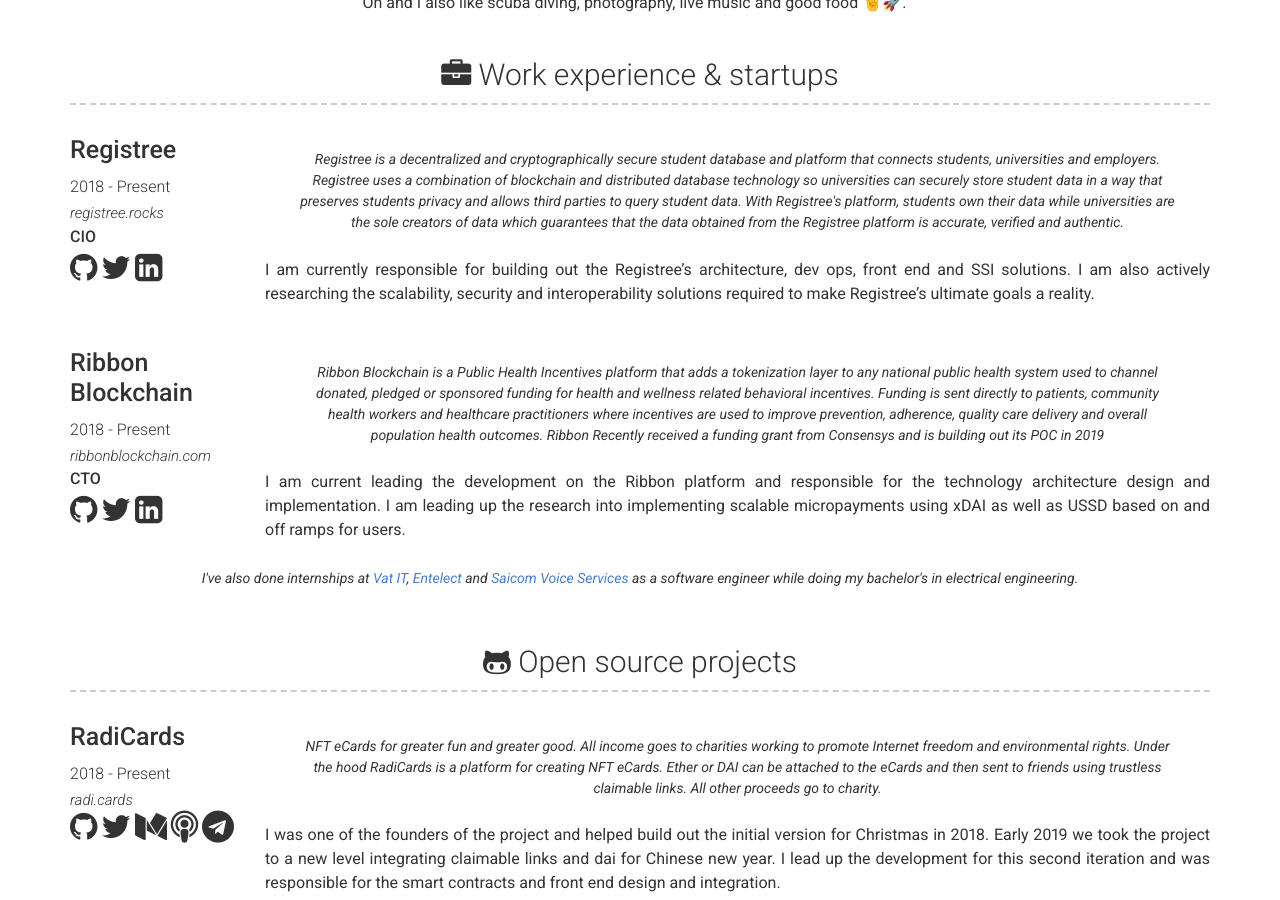
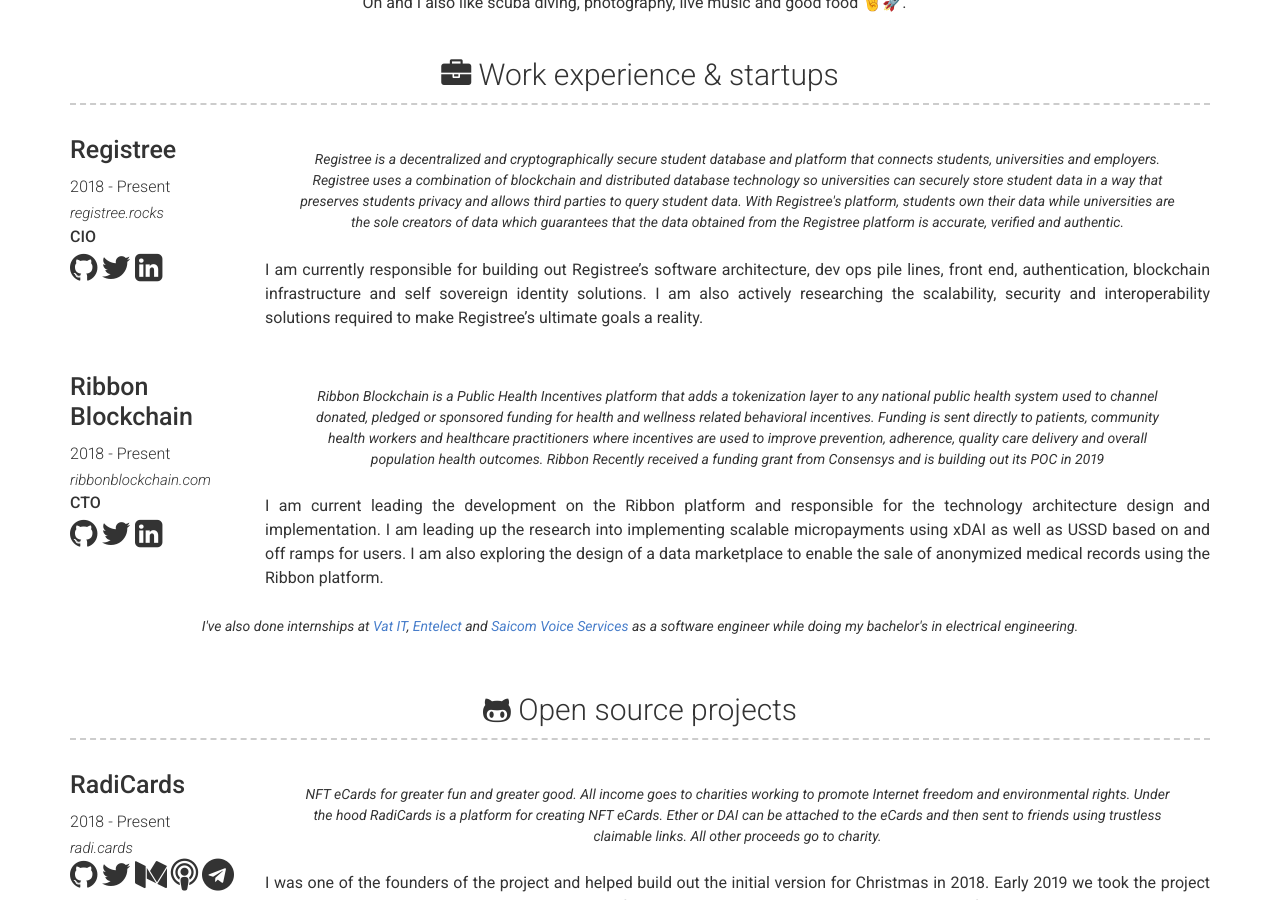
Before and after one commit to chrismaree/PersonalWebsite, a Jekyll site: the page built from index.md, in a window 1280 px wide and 900 px high, scrolled down 574 px. Built offline with Jekyll 4.4.1, drawn with Linux system fonts in a browser that asks for light colours.

Commit message:
Smale experince change

```diff
--- a/_data/experience.yml
+++ b/_data/experience.yml
@@ -1,4 +1,11 @@
 # Experience template
+# - company: Ethereum Foundation
+#   dates: 2019 - Present
+#   job_title:  Devcon Scholar
+#   quote: >
+#    Selected as a Devcon V Scholar amongst 50 other candidates from around the world to participate in the Ethereum Foundation’s blockchain and cryptocurrency programming.
+#   description:
+#    Through the leadership program, I accomplished the following 1) Earned a full scholarship to attend the program in Tokyo, Japan, 2) Developed blockchain 101, theory, and system design skills and completed program’s curriculum, 3) Networked with Ethereum ecosystem leaders and learned how various firms apply blockchain technology to their services and products, 4) Earned a blockchain program certification`
 - company: Registree
   link: registree.rocks
   job_title: CIO
@@ -8,7 +15,7 @@
   quote: >
    Registree is a decentralized and cryptographically secure student database and platform that connects students, universities and employers. Registree uses a combination of blockchain and distributed database technology so universities can securely store student data in a way that preserves students privacy and allows third parties to query student data. With Registree's platform, students own their data while universities are the sole creators of data which guarantees that the data obtained from the Registree platform is accurate, verified and authentic.
   description: | # this will include new lines to allow paragraphs
-   I am currently responsible for building out the Registree's architecture, dev ops, front end and SSI solutions. I am also actively researching the scalability, security and interoperability solutions required to make Registree's ultimate goals a reality.
+   I am currently responsible for building out Registree's software architecture, dev ops pile lines, front end, authentication, blockchain infrastructure and self sovereign identity solutions. I am also actively researching the scalability, security and interoperability solutions required to make Registree's ultimate goals a reality.
   linkedin: registree
 - company: Ribbon Blockchain
   link: ribbonblockchain.com
@@ -19,5 +26,5 @@
   quote: >
    Ribbon Blockchain is a Public Health Incentives platform that adds a tokenization layer to any national public health system used to channel donated, pledged or sponsored funding for health and wellness related behavioral incentives. Funding is sent directly to patients, community health workers and healthcare practitioners where incentives are used to improve prevention, adherence, quality care delivery and overall population health outcomes. Ribbon Recently received a funding grant from Consensys and is building out its POC in 2019
   description: | # this will include new lines to allow paragraphs
-   I am current leading the development on the Ribbon platform and responsible for the technology architecture design and implementation. I am leading up the research into implementing scalable micropayments using xDAI as well as USSD based on and off ramps for users.
+   I am current leading the development on the Ribbon platform and responsible for the technology architecture design and implementation. I am leading up the research into implementing scalable micropayments using xDAI as well as USSD based on and off ramps for users. I am also exploring the design of a data marketplace to enable the sale of anonymized medical records using the Ribbon platform.
   linkedin: ribbonblockchain
```
